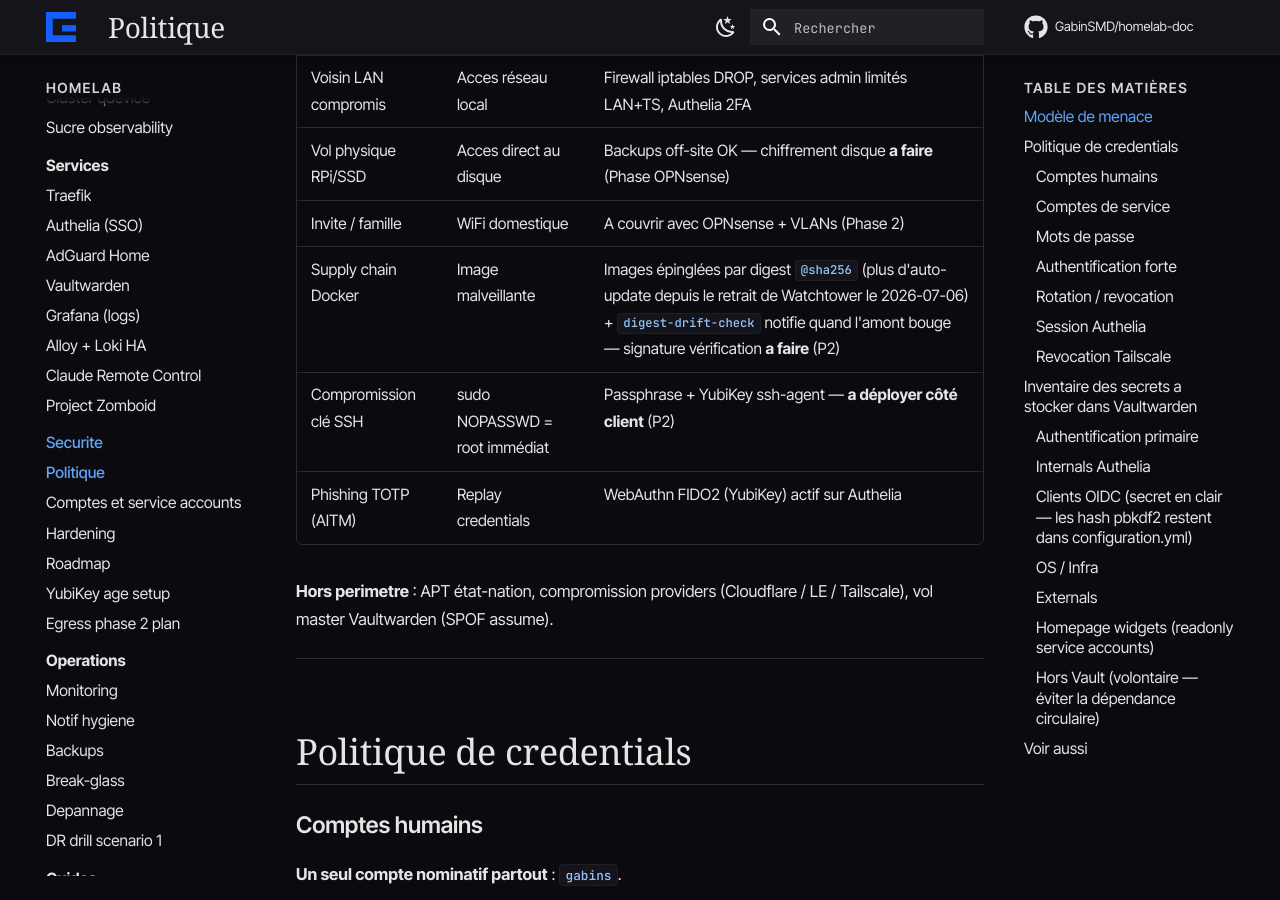
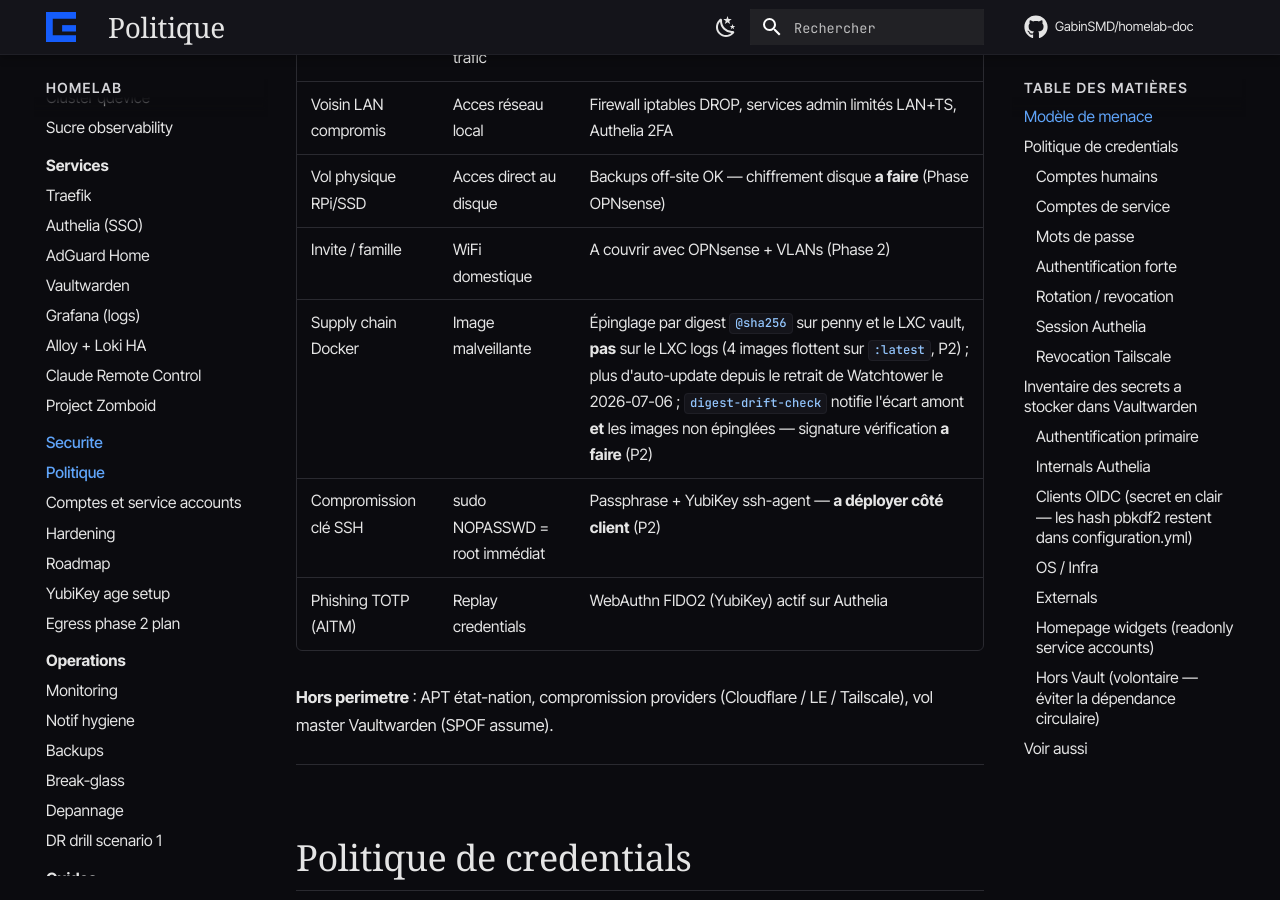
Before and after one commit to GabinSMD/homelab-doc, an MkDocs documentation site: the page built from docs/securite/politique.md, in a window 1280 px wide and 900 px high, scrolled down 655 px. Built offline with MkDocs 1.6.1 and Material for MkDocs 9.7.7, drawn with Linux system fonts in a browser that asks for light colours; some web fonts are replaced; comment, search, counter and statistics services are not loaded.

Commit message:
docs(securite): the pinning claim was too broad — LXC 101 is not pinned
I wrote in the previous commit that images are pinned by digest. Running
the rewritten digest-drift-check over every compose showed that is only
true on penny and the vault LXC: all four images in the logs LXC (loki,
prometheus, grafana, ntfy-relay) float on :latest with no digest.

A supply-chain row in the threat table is exactly the wrong place to
round an "almost" up to a "yes", so it now says where pinning applies and
flags the gap as P2.

```diff
--- a/docs/securite/politique.md
+++ b/docs/securite/politique.md
@@ -17,7 +17,7 @@
 | Voisin LAN compromis | Acces réseau local | Firewall iptables DROP, services admin limités LAN+TS, Authelia 2FA |
 | Vol physique RPi/SSD | Acces direct au disque | Backups off-site OK — chiffrement disque **a faire** (Phase OPNsense) |
 | Invite / famille | WiFi domestique | A couvrir avec OPNsense + VLANs (Phase 2) |
-| Supply chain Docker | Image malveillante | Images épinglées par digest `@sha256` (plus d'auto-update depuis le retrait de Watchtower le 2026-07-06) + `digest-drift-check` notifie quand l'amont bouge — signature vérification **a faire** (P2) |
+| Supply chain Docker | Image malveillante | Épinglage par digest `@sha256` sur penny et le LXC vault, **pas** sur le LXC logs (4 images flottent sur `:latest`, P2) ; plus d'auto-update depuis le retrait de Watchtower le 2026-07-06 ; `digest-drift-check` notifie l'écart amont **et** les images non épinglées — signature vérification **a faire** (P2) |
 | Compromission clé SSH | sudo NOPASSWD = root immédiat | Passphrase + YubiKey ssh-agent — **a déployer côté client** (P2) |
 | Phishing TOTP (AITM) | Replay credentials | WebAuthn FIDO2 (YubiKey) actif sur Authelia |
 
```
